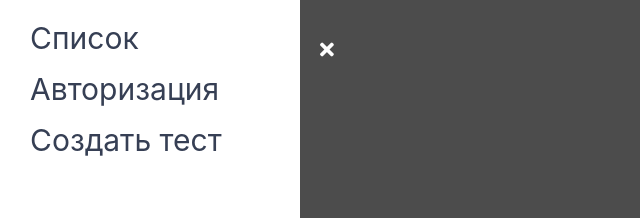
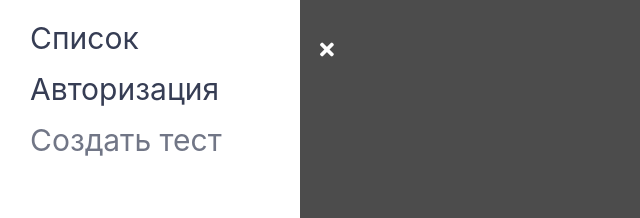
Before and after one commit to hellovadim/quiz, a React (Create React App) app: page /quiz-creator in a window 1280 px wide. Shown: the top 218 px of the page, without its empty margins (0-640 px from the left). Built offline with nearby package versions, Linux system fonts and the light colour scheme.

Commit message:
сделал не большой рефакторинг

```diff
--- a/src/components/Navigation/Drawer/Drawer.jsx
+++ b/src/components/Navigation/Drawer/Drawer.jsx
@@ -4,30 +4,32 @@ import BackDrop from "../../UI/BackDrop/BackDrop";
 import {NavLink} from 'react-router-dom';
 
 const links = [
-  { to: "/", label: "Список", exact: true },
-  { to: "/auth", label: "Авторизация", exact: false },
-  { to: "/quize-creator", label: "Создать тест", exact: false },
-];
+  {to: '/', label: 'Список', exact: true},
+  {to: '/auth', label: 'Авторизация', exact: false},
+  {to: '/quiz-creator', label: 'Создать тест', exact: false}
+]
 
 class Drawer extends Component {
+
   clickHandler = () => {
     this.props.onClose()
   }
+
   renderLinks() {
     return links.map((link, index) => {
       return (
         <li key={index}>
           <NavLink
-          to={link.to}
-          exact={link.exact}
-          activeClassName={styles.active}
-          onClick={this.clickHandler}
+            to={link.to}
+            exact={link.exact}
+            activeClassName={styles.active}
+            onClick={this.clickHandler}
           >
             {link.label}
           </NavLink>
         </li>
-      );
-    });
+      )
+    })
   }
 
   render() {
@@ -47,4 +49,4 @@ class Drawer extends Component {
   }
 }
 
-export default Drawer;
+export default Drawer
--- a/src/components/Navigation/Drawer/Drawer.module.css
+++ b/src/components/Navigation/Drawer/Drawer.module.css
@@ -8,34 +8,35 @@
     padding: 20px 10px;
     box-sizing: border-box;
     background: #fff;
-    z-index: 90;
     transform: translateX(0px);
     transition: transform .22s ease-in;
+    z-index: 90;
 }
 
-.Drawer.close{
-    transform: translatex(-300px);
+.Drawer.close {
+    transform: translateX(-300px);
 }
-.Drawer ul{
-    list-style-type: none;
+
+.Drawer ul {
+    list-style: none;
     margin: 0;
     padding: 0;
+}
 
-}
 .Drawer ul li {
     margin-bottom: 15px;
 }
+
 .Drawer ul li a {
-    color: #363f54;
+    color: #363d54;
     font-size: 30px;
     text-decoration: none;
     background-color: #fff;
     position: relative;
     padding: 0 20px 10px 20px;
     transition: opacity .3s;
+}
 
+.Drawer ul li a:hover, .active {
+    opacity: .7;
 }
-.Drawer ul li a:hover, .active {
-    opacity: 0.7;
-
-}
--- a/src/containers/Auth/Auth.jsx
+++ b/src/containers/Auth/Auth.jsx
@@ -83,7 +83,6 @@ export class Auth extends Component {
   renderInputs() {
     return Object.keys(this.state.formControls).map((controlName, index) => {
       const control = this.state.formControls[controlName];
-      console.log(control);
       return (
         <Input
           key={controlName + index}
--- a/src/index.js
+++ b/src/index.js
@@ -1,14 +1,13 @@
 import React from "react";
 import ReactDOM from "react-dom";
 import "./index.css";
-import {BrowserRouter} from "react-router-dom"
+import { BrowserRouter } from "react-router-dom";
 import App from "./App";
-
 
 ReactDOM.render(
   <React.StrictMode>
     <BrowserRouter>
-    <App/>
+      <App />
     </BrowserRouter>
   </React.StrictMode>,
   document.getElementById("root")
```
